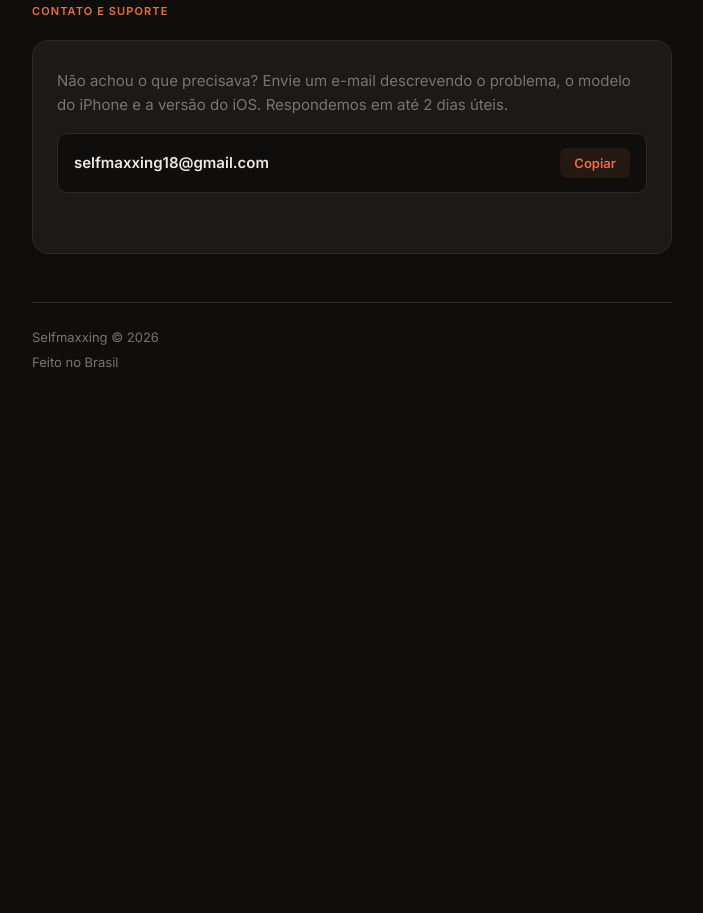
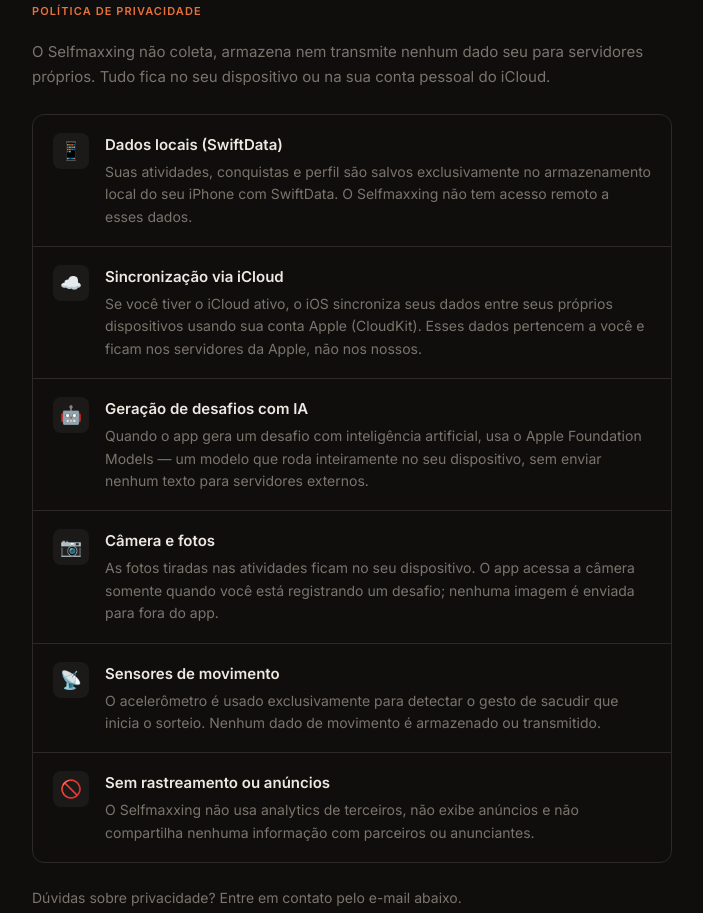
Before and after one commit to Ph-Alves/selfmaxxing-support, a plain HTML site: page index.html in a window 1280 px wide. Shown: the part 1550-2463 px from the top of the page, without its empty margins (288-991 px from the left). Before the commit the page ends 2027 px from the top, so only its background shows below. Drawn offline with Linux system fonts and the light colour scheme.

Commit message:
added privacy policy

```diff
--- a/index.html
+++ b/index.html
@@ -288,6 +288,67 @@
       gap: 4px;
     }
 
+    /* ── PRIVACY ── */
+    .privacy-block {
+      display: flex;
+      flex-direction: column;
+      gap: 24px;
+    }
+
+    .privacy-lead p {
+      color: var(--muted);
+      font-size: 0.9375rem;
+      line-height: 1.65;
+    }
+
+    .privacy-items {
+      border: 1px solid var(--border);
+      border-radius: 12px;
+      overflow: hidden;
+    }
+
+    .privacy-item {
+      display: flex;
+      gap: 16px;
+      padding: 18px 20px;
+      align-items: flex-start;
+      border-bottom: 1px solid var(--border);
+    }
+
+    .privacy-item:last-child { border-bottom: none; }
+
+    .privacy-icon {
+      font-size: 1.1rem;
+      width: 36px;
+      height: 36px;
+      border-radius: 8px;
+      background: var(--surface);
+      display: flex;
+      align-items: center;
+      justify-content: center;
+      flex-shrink: 0;
+    }
+
+    .privacy-item > div { min-width: 0; }
+
+    .privacy-item strong {
+      display: block;
+      font-weight: 600;
+      font-size: 0.9375rem;
+      margin-bottom: 4px;
+    }
+
+    .privacy-item p {
+      color: var(--muted);
+      font-size: 0.875rem;
+      line-height: 1.6;
+    }
+
+    .privacy-footer-note {
+      color: var(--muted);
+      font-size: 0.875rem;
+    }
+
     @media (prefers-reduced-motion: reduce) {
       summary::after { transition: none; }
     }
@@ -437,6 +498,71 @@
     </div>
   </section>
 
+  <section id="privacidade">
+    <p class="section-label">Política de privacidade</p>
+    <div class="privacy-block">
+
+      <div class="privacy-lead">
+        <p>O Selfmaxxing não coleta, armazena nem transmite nenhum dado seu para servidores próprios. Tudo fica no seu dispositivo ou na sua conta pessoal do iCloud.</p>
+      </div>
+
+      <div class="privacy-items">
+
+        <div class="privacy-item">
+          <div class="privacy-icon">📱</div>
+          <div>
+            <strong>Dados locais (SwiftData)</strong>
+            <p>Suas atividades, conquistas e perfil são salvos exclusivamente no armazenamento local do seu iPhone com SwiftData. O Selfmaxxing não tem acesso remoto a esses dados.</p>
+          </div>
+        </div>
+
+        <div class="privacy-item">
+          <div class="privacy-icon">☁️</div>
+          <div>
+            <strong>Sincronização via iCloud</strong>
+            <p>Se você tiver o iCloud ativo, o iOS sincroniza seus dados entre seus próprios dispositivos usando sua conta Apple (CloudKit). Esses dados pertencem a você e ficam nos servidores da Apple, não nos nossos.</p>
+          </div>
+        </div>
+
+        <div class="privacy-item">
+          <div class="privacy-icon">🤖</div>
+          <div>
+            <strong>Geração de desafios com IA</strong>
+            <p>Quando o app gera um desafio com inteligência artificial, usa o Apple Foundation Models — um modelo que roda inteiramente no seu dispositivo, sem enviar nenhum texto para servidores externos.</p>
+          </div>
+        </div>
+
+        <div class="privacy-item">
+          <div class="privacy-icon">📷</div>
+          <div>
+            <strong>Câmera e fotos</strong>
+            <p>As fotos tiradas nas atividades ficam no seu dispositivo. O app acessa a câmera somente quando você está registrando um desafio; nenhuma imagem é enviada para fora do app.</p>
+          </div>
+        </div>
+
+        <div class="privacy-item">
+          <div class="privacy-icon">📡</div>
+          <div>
+            <strong>Sensores de movimento</strong>
+            <p>O acelerômetro é usado exclusivamente para detectar o gesto de sacudir que inicia o sorteio. Nenhum dado de movimento é armazenado ou transmitido.</p>
+          </div>
+        </div>
+
+        <div class="privacy-item">
+          <div class="privacy-icon">🚫</div>
+          <div>
+            <strong>Sem rastreamento ou anúncios</strong>
+            <p>O Selfmaxxing não usa analytics de terceiros, não exibe anúncios e não compartilha nenhuma informação com parceiros ou anunciantes.</p>
+          </div>
+        </div>
+
+      </div>
+
+      <p class="privacy-footer-note">Dúvidas sobre privacidade? Entre em contato pelo e-mail abaixo.</p>
+
+    </div>
+  </section>
+
   <section>
     <p class="section-label">Contato e suporte</p>
     <div class="contact-card">
```
